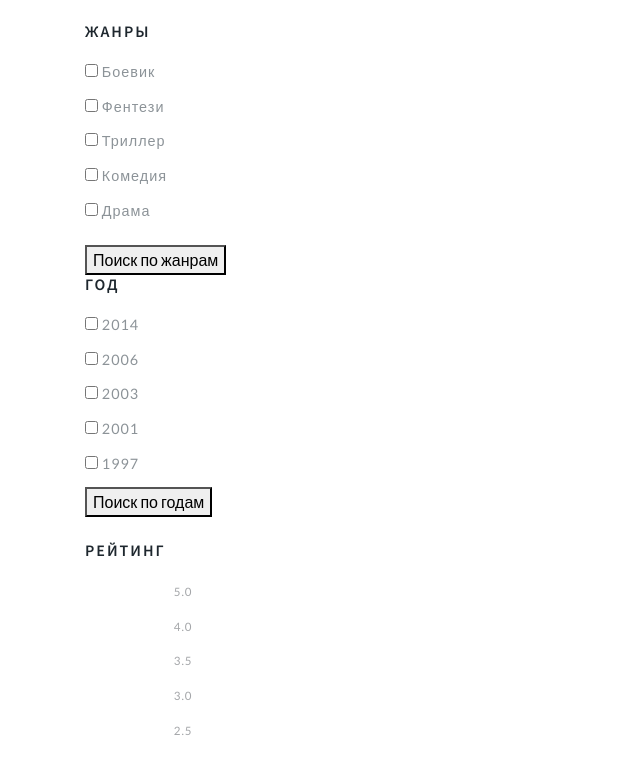
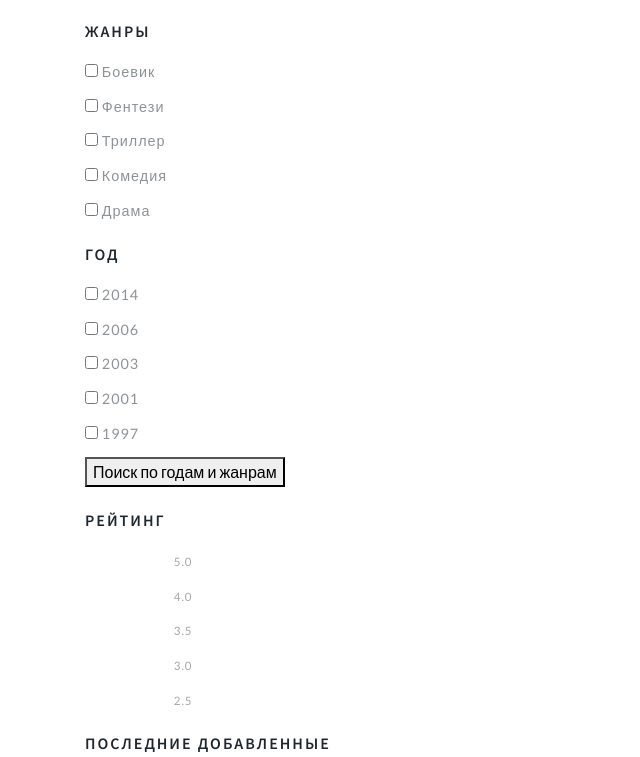
Before and after one commit to VladShuisky/moviess, a Django app: page /movies/filter in a window 1280 px wide. Shown: the part 848-1605 px from the top of the page, without its empty margins (0-640 px from the left). Run offline with Django 4.2, Linux system fonts and the light colour scheme; data comes from the database, SQL or seed files in the repository; both versions use the stored data as it was after the commit; parts of the project's set-up code (start-up, migrations or seed data) failed here and were passed over; some libraries are stand-ins or nearby versions; some web fonts are replaced.

Commit message:
added filter by Q(year) | Q(genre) it works

```diff
--- a/movies/views.py
+++ b/movies/views.py
@@ -11,6 +11,7 @@ from .serializers import ActorSerializer, UserSerializer
 from blog.models import CustomUser
 from django.contrib.auth import authenticate, login, logout
 from .forms import RegistrationForm
+from django.db.models import Q
 
 
 class GenreYear:
@@ -70,7 +71,7 @@ class MovieView(ListView, GenreYear):
     #     return render(request, template, context)
 
 
-class MovieDetailView(DetailView):
+class MovieDetailView(DetailView, GenreYear):
     template_name = 'movies/moviedetail.html'
     model = Movie
     slug_field = 'url'
@@ -81,6 +82,7 @@ class MovieDetailView(DetailView):
         # context['directors'] = ', '.join([x.name for x in self.object.directors.all()])
         context['genres'] = ', '.join([x.name for x in self.object.genres.all()])
         return context
+
 
 
 class AddReview(View):
@@ -121,10 +123,13 @@ class FilterMoviesView(GenreYear, ListView):
     template_name = 'movies/movielist.html'
 
     def get_queryset(self):
-        queryset = Movie.objects.filter(draft=False)
-        return queryset
+        return self.queryset
 
     def get_context_data(self, **kwargs):
         context = super().get_context_data(**kwargs)
-        context['movies'] = Movie.objects.filter(year__in=self.request.GET.getlist('year'))
+        context['movies'] = Movie.objects.filter(
+            Q(year__in=self.request.GET.getlist('year')) |
+            Q(genres__in=self.request.GET.getlist('genre'))).distinct()
+        print(self.request.GET)
+        print(context)
         return context
--- a/templates/movies/actor.html
+++ b/templates/movies/actor.html
@@ -77,6 +77,6 @@
                 <img src="{{movieshot.image.url}}" class="img-movie-shots" alt="">
             {% endfor %}
         </p> -->
-        <p class="editContent" style="outline: none; cursor: inherit;">{{movie.description|safe}}</p>
+        <p class="editContent" style="outline: none; cursor: inherit;">{{actor.description|safe}}</p>
 
 {% endblock %}
--- a/templates/movies/include/sidebar.html
+++ b/templates/movies/include/sidebar.html
@@ -14,18 +14,14 @@
             <ul class="w3layouts-box-list">
             {% for genre in view.get_genres %}
                 <li class="editContent" >
-                    <input type="checkbox" class="checked" name="genre" value="">
+                    <input type="checkbox" class="checked" name="genre" value="{{genre.id}}">
                     <span class="span editContent" >{{genre.name}}</span>
                 </li>
             {% endfor %}
             </ul>
         </div>
-        <button type="submit">Поиск по жанрам</button>
-    </form>
     <!-- // preference -->
     <!-- discounts -->
-
-<form action="{% url 'movies:filter' %}" method="get">
         <div class="left-side">
             <h3 class="sear-head editContent" >Год</h3>
             <ul class="w3layouts-box-list">
@@ -37,8 +33,8 @@
             {% endfor %}
             </ul>
         </div>
-        <button type="submit">Поиск по годам</button>
-</form>
+        <button type="submit">Поиск по годам и жанрам</button>
+    </form>
     <!-- //discounts -->
     <!-- reviews -->
     <div class="customer-rev left-side my-4">
```
Also changed, not shown: db.sqlite3.
